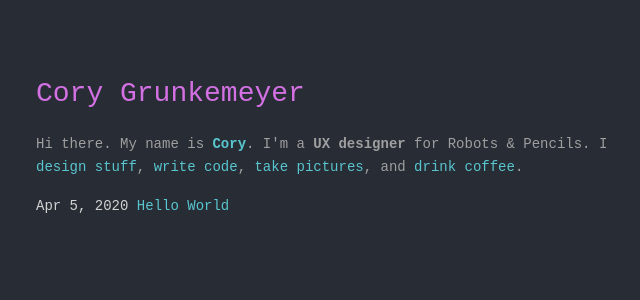
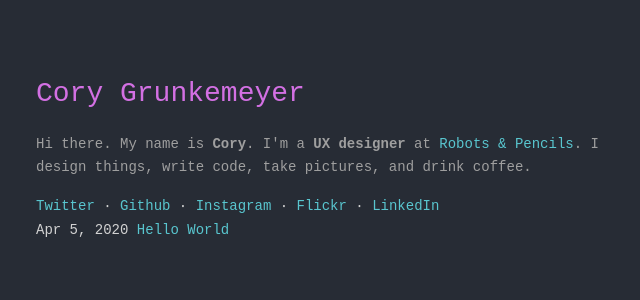
Before and after one commit to corygrunk/corygrunk.com, a Jekyll site: the page built from index.md, in a window 1280 px wide. Shown: the top 300 px of the page, without its empty margins (64-704 px from the left). Built offline with Jekyll 4.4.1, drawn with Linux system fonts in a browser that asks for light colours; some web fonts are replaced.

Commit message:
Updating copy

```diff
--- a/_layouts/home.html
+++ b/_layouts/home.html
@@ -4,9 +4,15 @@ layout: default
 
 <div class="home">
 
-  <p class="home-description">Hi there. My name is <strong><a href="https://www.linkedin.com/in/corygrunk/" target="_blank">Cory</a></strong>. I'm a <strong>UX designer</strong> for Robots & Pencils. I <a href="https://robotsandpencils.com" target="_blank">design stuff</a>, <a href="https://github.com/corygrunk" target="_blank">write code</a>, <a href="https://flickr.com/photos/antirobot/" target="_blank">take pictures</a>, and <a href="https://twitter.com/corygrunk" target="_blank">drink coffee</a>.</p>
+  <p class="home-description">Hi there. My name is <strong>Cory</strong>. I'm a <strong>UX designer</strong> at <a href="https://robotsandpencils.com" target="_blank">Robots & Pencils</a>. I design things, write code, take pictures, and drink coffee.</p>
 
-  <div class="link-list"><a href=""></a></div>
+  <div class="link-list">
+    <a href="https://twitter.com/corygrunk/" target="_blank">Twitter</a> ∙
+    <a href="https://github.com/corygrunk/" target="_blank">Github</a> ∙
+    <a href="https://instagram.com/corygrunk/" target="_blank">Instagram</a> ∙
+    <a href="https://flickr.com/photos/antirobot/" target="_blank">Flickr</a> ∙
+    <a href="https://www.linkedin.com/in/corygrunk/" target="_blank">LinkedIn</a>
+  </div>
 
   {{ content }}
 
--- a/_sass/minima/_layout.scss
+++ b/_sass/minima/_layout.scss
@@ -9,11 +9,10 @@ body {
 }
 
 .wrapper {
-  max-width: 580px;
+  max-width: 570px;
 }
 
 // HOMEPAGE
-
 .home {
   p.home-description  {
     color: $text-color-darker;
```
Also changed, not shown: 4 other files.
